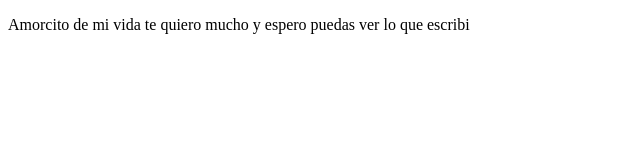
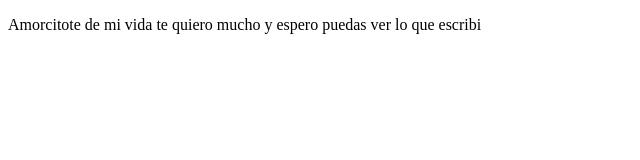
Before and after one commit to RadamanthysWyvern/cursoPrework, a plain HTML site: page index.html in a window 1280 px wide. Shown: the full height of the page, 0-640 px from the left. Drawn offline with Linux system fonts and the light colour scheme.

Commit message:
cambios en archivo

```diff
--- a/index.html
+++ b/index.html
@@ -8,7 +8,7 @@
 </head>
 <body>
     <p>
-        Amorcito de mi vida te quiero mucho y espero puedas ver lo que escribi
+        Amorcitote de mi vida te quiero mucho y espero puedas ver lo que escribi
     </p>
 </body>
 </html>
```
